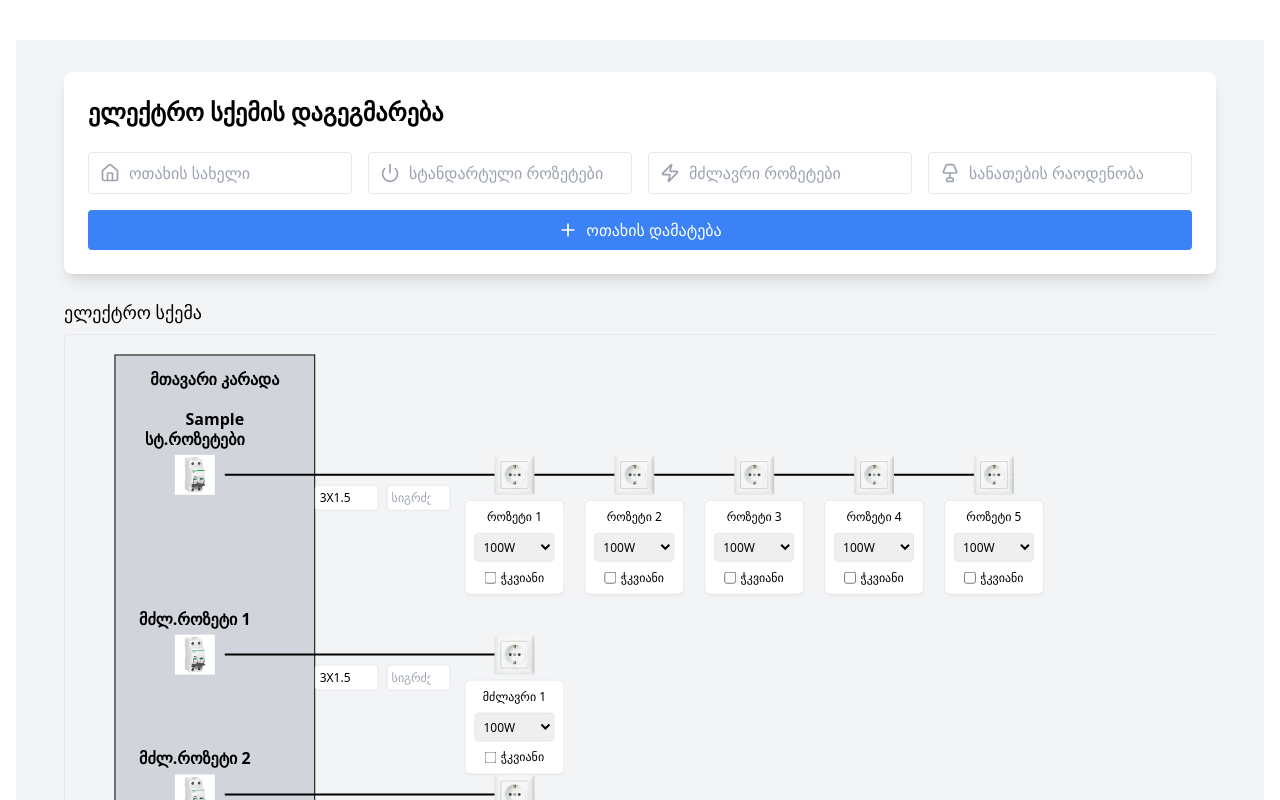
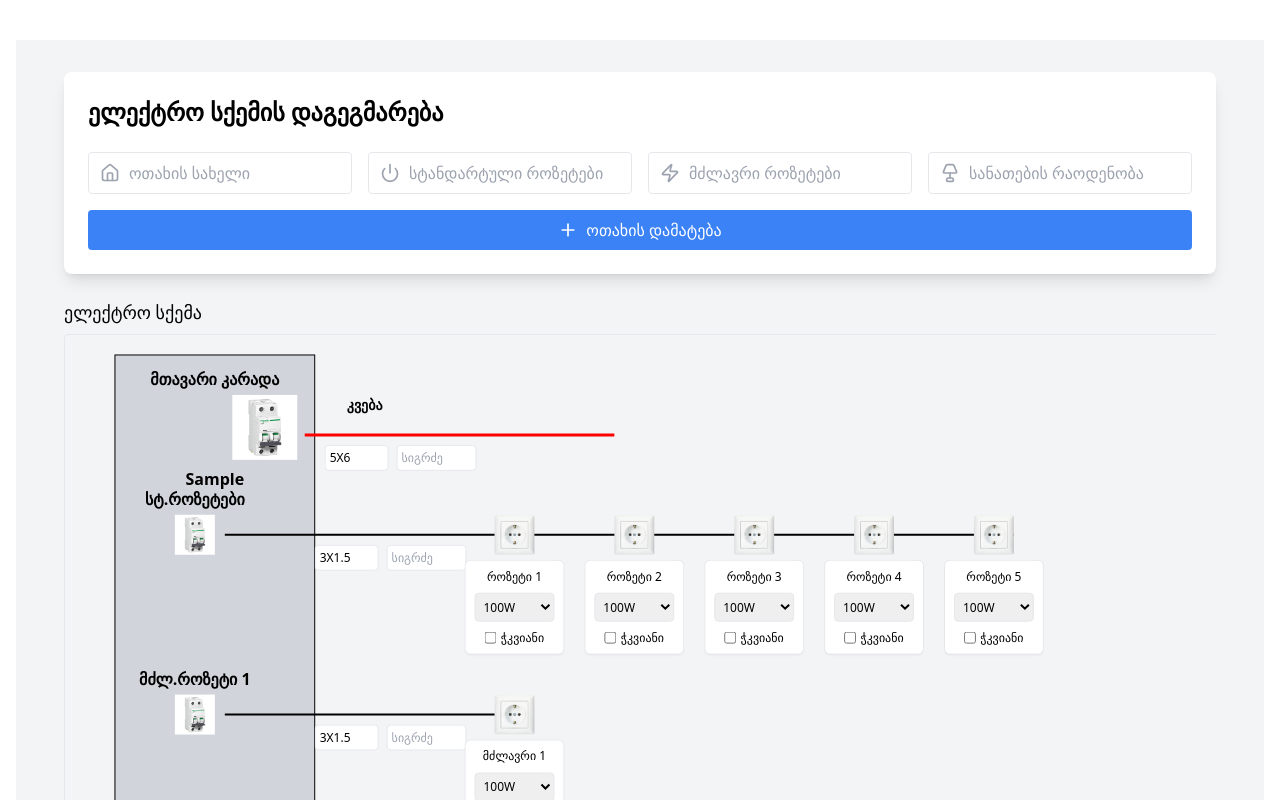
Before and after one commit to aleksandrre/electonics, a React (Vite) app: page / in a window 1280 px wide. Both pictures are taken after typing "Sample", "5", "5", "5" into the empty fields and a click on the button "ოთახის დამატება". Shown: the top 800 px of the page. Built offline with nearby package versions, Linux system fonts and the light colour scheme.

Commit message:
change some

```diff
--- a/src/components/CircuitDiagram.jsx
+++ b/src/components/CircuitDiagram.jsx
@@ -18,7 +18,13 @@ const CircuitDiagram = () => {
 
   const [devicePowers, setDevicePowers] = useState({});
   const [smartDevices, setSmartDevices] = useState({});
-  const [wireParams, setWireParams] = useState({});
+  // დავამატოთ მთავარი ხაზის default პარამეტრები
+  const [wireParams, setWireParams] = useState({
+    "main-power-wire": {
+      thickness: "5X6",
+      length: "",
+    },
+  });
 
   // სურათების URL-ები
   const images = {
@@ -134,7 +140,7 @@ const CircuitDiagram = () => {
           placeholder="სიგრძე"
           value={wireParams[wireId]?.length || ""}
           onChange={(e) => updateWireParams(wireId, "length", e.target.value)}
-          className="w-16 text-xs p-1 border rounded"
+          className="w-20 text-xs p-1 border rounded"
         />
       </div>
     </foreignObject>
@@ -202,7 +208,7 @@ const CircuitDiagram = () => {
     );
 
     const panelHeight = Math.max(1200, totalHeight + 200);
-    const circuitStartX = 450; // გაზრდილი მანძილი მავთულის პარამეტრების ინფუთებისთვის
+    const circuitStartX = 450;
 
     const maxWidth = Math.max(
       ...rooms.map((room) =>
@@ -235,6 +241,7 @@ const CircuitDiagram = () => {
                 fill="#d1d5db"
                 stroke="black"
               />
+              {/* კარადის სათაური */}
               <text
                 x="150"
                 y="50"
@@ -244,9 +251,45 @@ const CircuitDiagram = () => {
                 მთავარი კარადა
               </text>
 
+              {/* მთავარი ავტომატი და შემომავალი ხაზი */}
+              <g transform="translate(0, 0)">
+                <image
+                  href={images.automat}
+                  x="150"
+                  y="60"
+                  width="100"
+                  height="65"
+                />
+                <text
+                  x="300"
+                  y="75"
+                  textAnchor="middle"
+                  style={{
+                    fontSize: "14px",
+                    fontWeight: "bold",
+                    fill: "black",
+                  }}
+                >
+                  კვება
+                </text>
+
+                {/* შემომავალი ხაზი */}
+                <line
+                  x1="240"
+                  y1="100"
+                  x2="550"
+                  y2="100"
+                  stroke="red"
+                  strokeWidth="3"
+                />
+
+                {/* მავთულის პარამეტრები შემომავალი ხაზისთვის */}
+                {renderWireParams("main-power-wire", 260, 110)}
+              </g>
+
               {/* ოთახების წრედები */}
               {rooms.map((room, index) => {
-                const baseY = 120 + calculatePreviousRoomsHeight(index);
+                const baseY = 180 + calculatePreviousRoomsHeight(index);
                 const standardSockets = parseInt(room.standardSockets || 0);
                 const powerSockets = parseInt(room.powerSockets || 0);
                 const lights = parseInt(room.lights);
```
